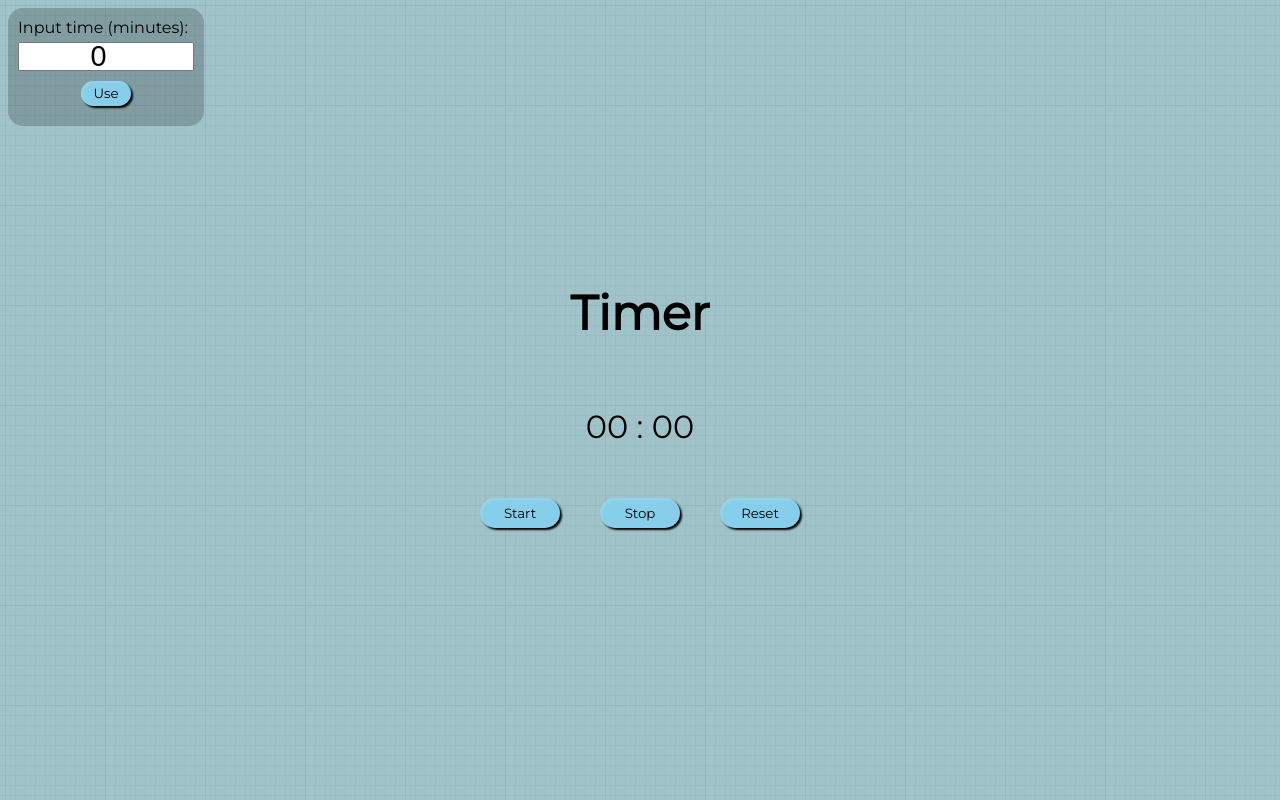
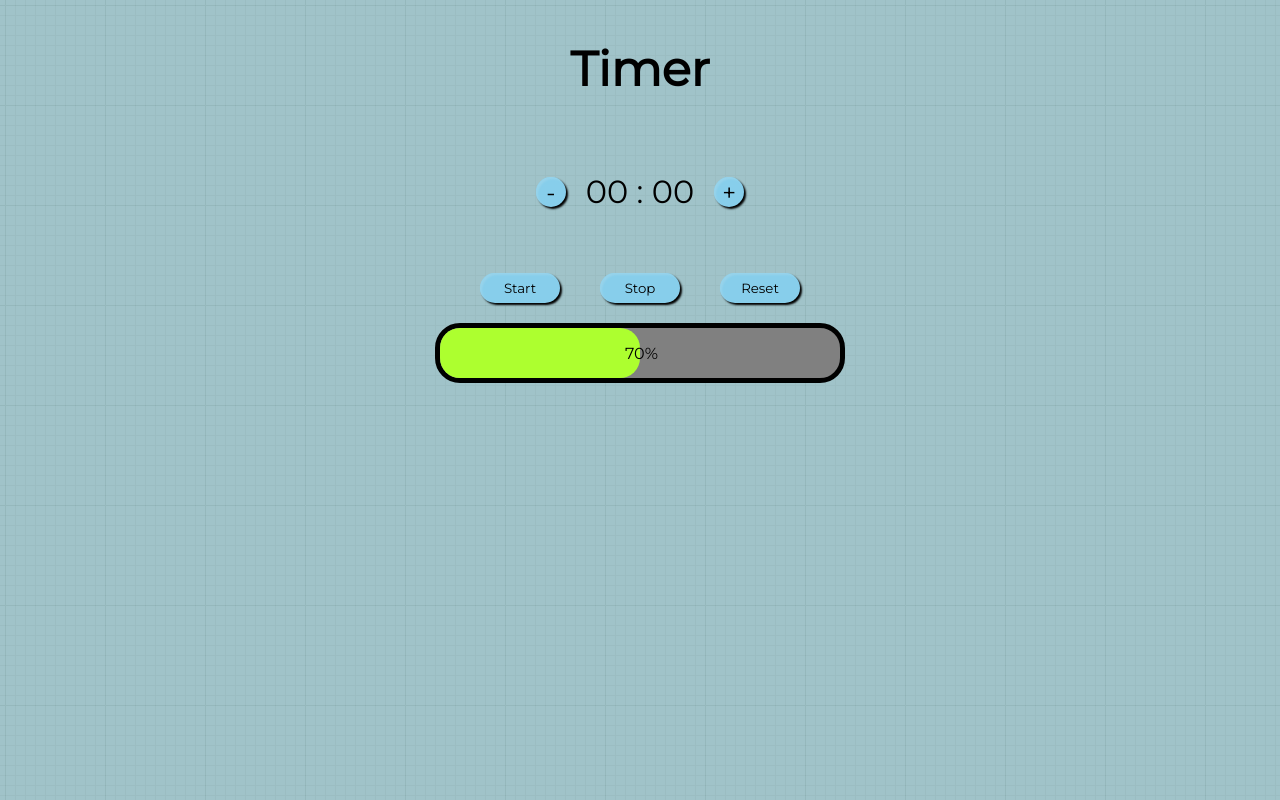
Before and after one commit to Palladiusz/Skiller, a plain HTML site: page index.html in a window 1280 px wide. Drawn offline with Linux system fonts and the light colour scheme.

Commit message:
progress bar add

```diff
--- a/index.html
+++ b/index.html
@@ -14,13 +14,21 @@
 
     <div class="container">
         <h1>Timer</h1>
-        <p class="timer">00 : 00</p>
+        <div class="timer">
+            <button class="btn-timer">-</button>
+            <p>00 : 00</p>
+            <button class="btn-timer">+</button>
+        </div>
         <div class="container-button">
             <button class="btn" onclick=startTimer()>Start</button class="btn">
             <button class="btn" onclick=stopTimer()>Stop</button>
             <button class="btn" onclick=resetTimer()>Reset</button>
         </div>
     </div>
+    <div class="progress-bar">
+        <p class="percent">70%</p>
+        <div class="progress"></div>
+    </divcla>
 
     <script src="index.js"></script>
 </body>
--- a/index.js
+++ b/index.js
@@ -1,7 +1,10 @@
 const timerElement = document.querySelector(".timer");
 const inputMinutes = document.querySelector(".inputTime");
+const progressBar = document.querySelector(".progress");
+
 var seconds, minutes, time;
 var timer;
+const finishTime = 1*60
 time = (parseInt(inputMinutes.value) * 60);
 minutes = Math.round(time / 60);
 seconds = Math.round(time % 60);
@@ -17,16 +20,25 @@ function startTimer() {
 }
 
 function run() {
+    let totalTimeLeft = seconds + (minutes*60);
+    let percentOfTime = ((totalTimeLeft / finishTime)*100).toFixed(0);
+    setTimer(minutes, seconds);
     seconds++;
 
     if (seconds === 60) {
         seconds = 0;
         minutes++;
     };
-    if (minutes === 1 && seconds === 00) {
+
+    if (finishTime === totalTimeLeft) {
+        progressBar.style.setProperty("width", `100%`);
         stopTimer();
+
     };
-    setTimer(minutes, seconds);
+    progressBar.style.setProperty("width", `${percentOfTime}%`);
+    document.querySelector(".percent").textContent = `${percentOfTime}%`;
+
+
 }
 
 function stopTimer() {
@@ -38,4 +50,5 @@ function resetTimer() {
     minutes = Math.round(time / 60);
     seconds = Math.round(time % 60);
     setTimer(minutes, seconds);
+    progressBar.style.setProperty("width", `0%`)
 }
--- a/styles.css
+++ b/styles.css
@@ -8,15 +8,40 @@ body{
     display: flex;
     flex-direction: column;
     align-items: center;
-    margin-top: 10%;
 }
 
 .container h1{
     font-size: 3rem;
 }
-.container p{
+.timer{
     font-size: 2rem;
+    display: flex;
+    justify-content: center;
+    margin: 10px;
+    align-items: center;
 }
+
+/* .timer::before, .timer::after{
+    align-items: center;
+    display: flex;
+    height: 20px;
+    width: 20px;
+    font-size: 0.5rem;
+    font-weight: 700;
+    background-color: cornsilk;
+    border-radius: 50%;
+    box-shadow: inset silver 2px 2px 2px, black 2px 2px 2px;
+    padding: 10px;
+}
+
+.timer::before{
+    content: "-1min";
+    margin-right: 10px;
+}
+.timer::after{
+    content: "+1min";
+    margin-left: 10px;
+} */
 
 .container-button{
     display: flex;
@@ -24,7 +49,7 @@ body{
     padding: 20px;
 }
 
-.btn{
+.btn, .btn-timer{
     width: 80px;
     height: 30px;
     font-family: inherit;
@@ -40,13 +65,18 @@ body{
     font-weight: 700;
     font-size: 1rem;
 }
-.btn:active{
+.btn:active, .btn-timer:active{
     box-shadow: inset black 2px 2px 2px;
 }
 
+.btn-timer {
+    width: 30px;
+    height: 30px;
+    font-size: 1.5rem;
+}
 .input-container{
+    display: none;
     flex-direction: column;
-    display: inline-flex;
     padding: 10px;
     background-color: rgb(5, 5, 5, 0.2);
     border-radius: 15px;
@@ -66,3 +96,28 @@ body{
     margin: 10px auto;
 
 }
+
+.progress-bar{
+    width: 400px;
+    height: 50px;
+    background-color: grey;
+    border-radius: 25px;
+    border: black solid 5px;
+    display: flex;
+    justify-content: start;
+    margin: auto;
+}
+
+.percent{
+    position: absolute;
+    width: 30px;
+    margin: 16px 185px;
+}
+
+.progress{
+    width: 50%;
+    background-color: greenyellow;
+    border-radius: 20px;
+    display: flex;
+    justify-content: center;
+}
```
